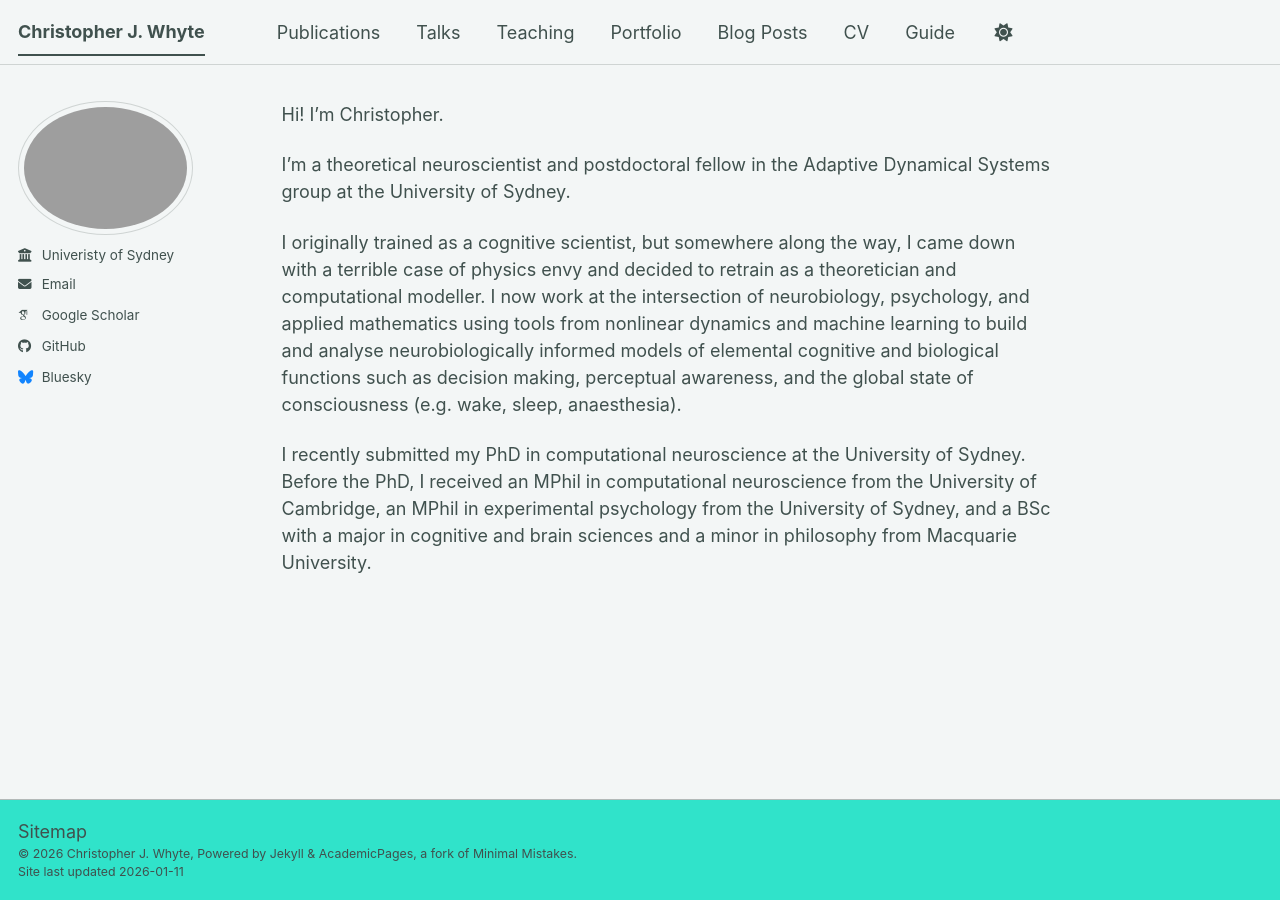
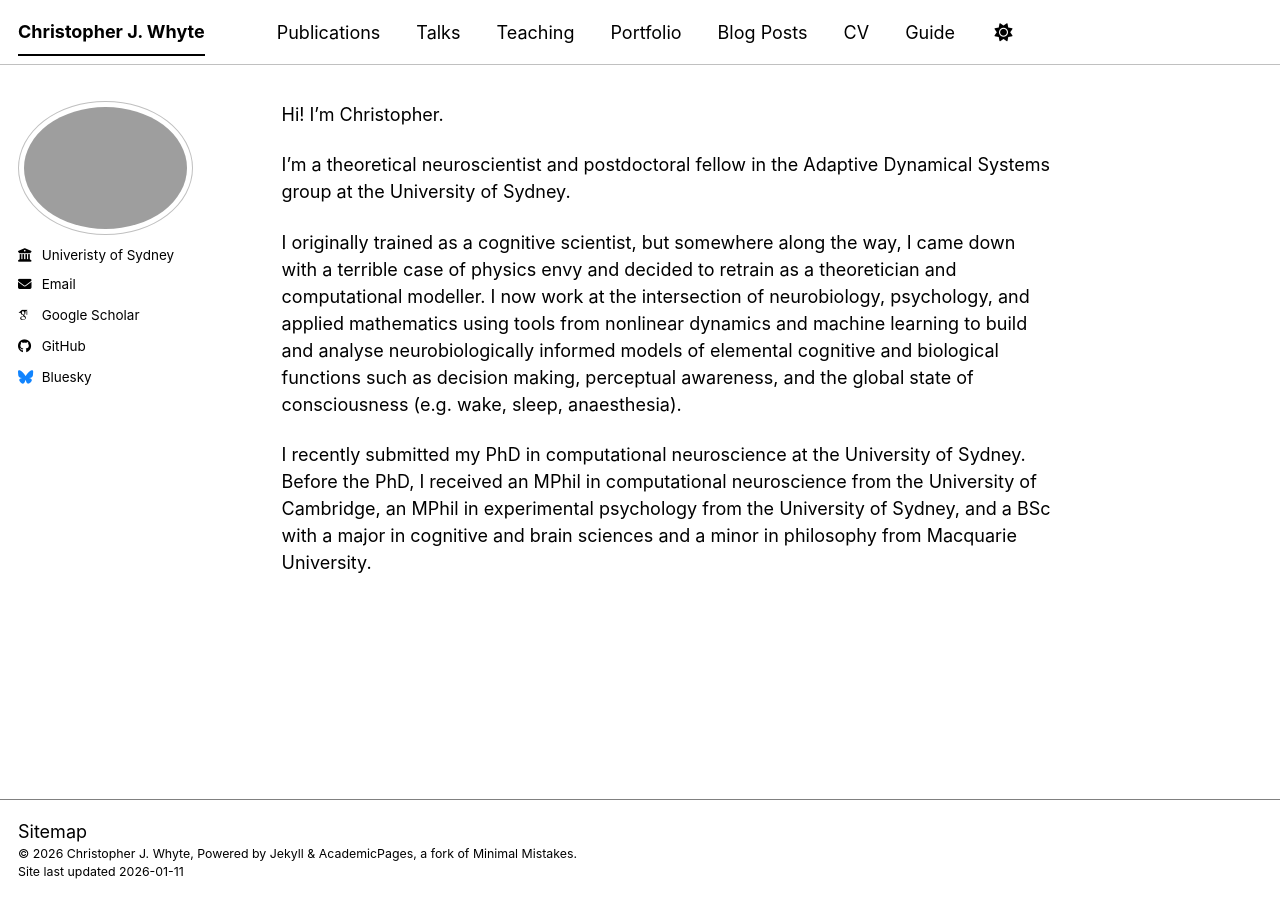
Before and after one commit to cjwhyte/cjwhyte.github.io, a Jekyll site: the page built from _pages/about.md, in a window 1280 px wide. Built offline with Jekyll 4.4.1, drawn with Linux system fonts in a browser that asks for light colours; some web fonts are replaced; a script bundle is joined from its source files by our own code; library files that are not in the unit come from our copies.

Commit message:
Change site theme to 'contrast' and update Bluesky username

```diff
--- a/_config.yml
+++ b/_config.yml
@@ -8,7 +8,7 @@
 
 # Basic Site Settings
 locale                   : "en-US"
-site_theme               : "mint" # The available themes options are "default", "air", "sunrise", "mint", "dirt" and "contrast"
+site_theme               : "contrast" # The available themes options are "default", "air", "sunrise", "mint", "dirt" and "contrast"
 title                    : "Christopher J. Whyte"
 title_separator          : "-"
 name                     : &name "Christopher J. Whyte"
@@ -57,7 +57,7 @@
 
   # Social media
   artstation       : # Username
-  bluesky          : "christopherjwhyte" # Replace this with you Bluesky username
+  bluesky          : "christopherjwhyte.bsky.social" # Replace this with you Bluesky username
   facebook         : # Username
   flickr           : # Username
   foursquare       : # Username
```
